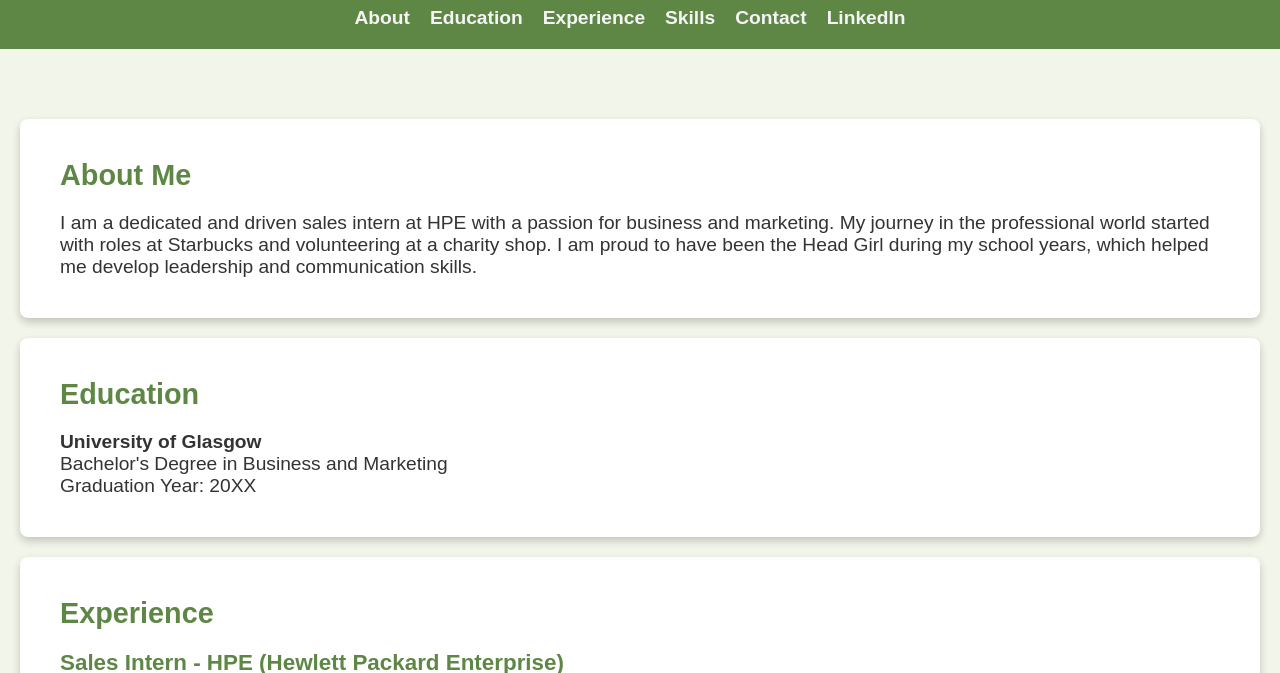
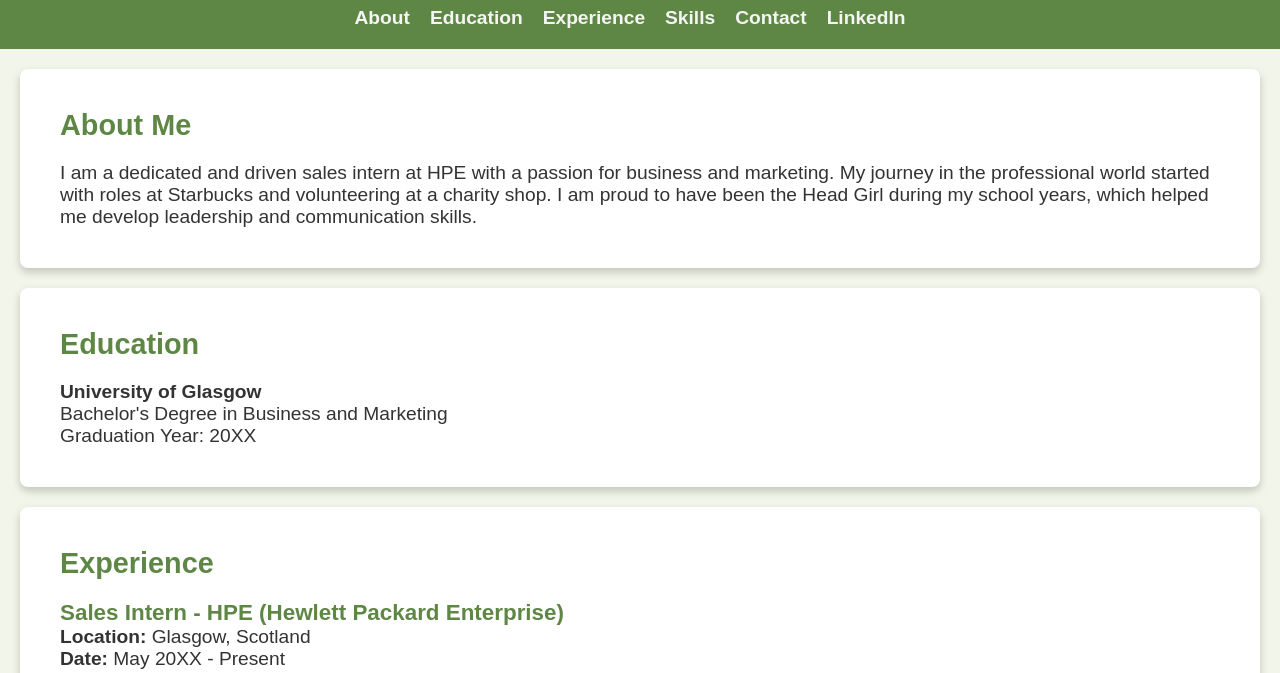
Before and after one commit to tobyjones7/CVTemplate, a plain HTML site: page index.html in a window 1280 px wide. Shown: the part 68-741 px from the top of the page. Drawn offline with Linux system fonts and the light colour scheme.

Commit message:
Update styles.css

```diff
--- a/styles.css
+++ b/styles.css
@@ -63,10 +63,6 @@ section h2 {
     font-size: 1.8rem;
     margin-bottom: 20px;
     color: #5e8745; /* Dark green for section headings */
-}
-
-section#about {
-    margin-top: 70px;
 }
 
 /* Education styles */
```
